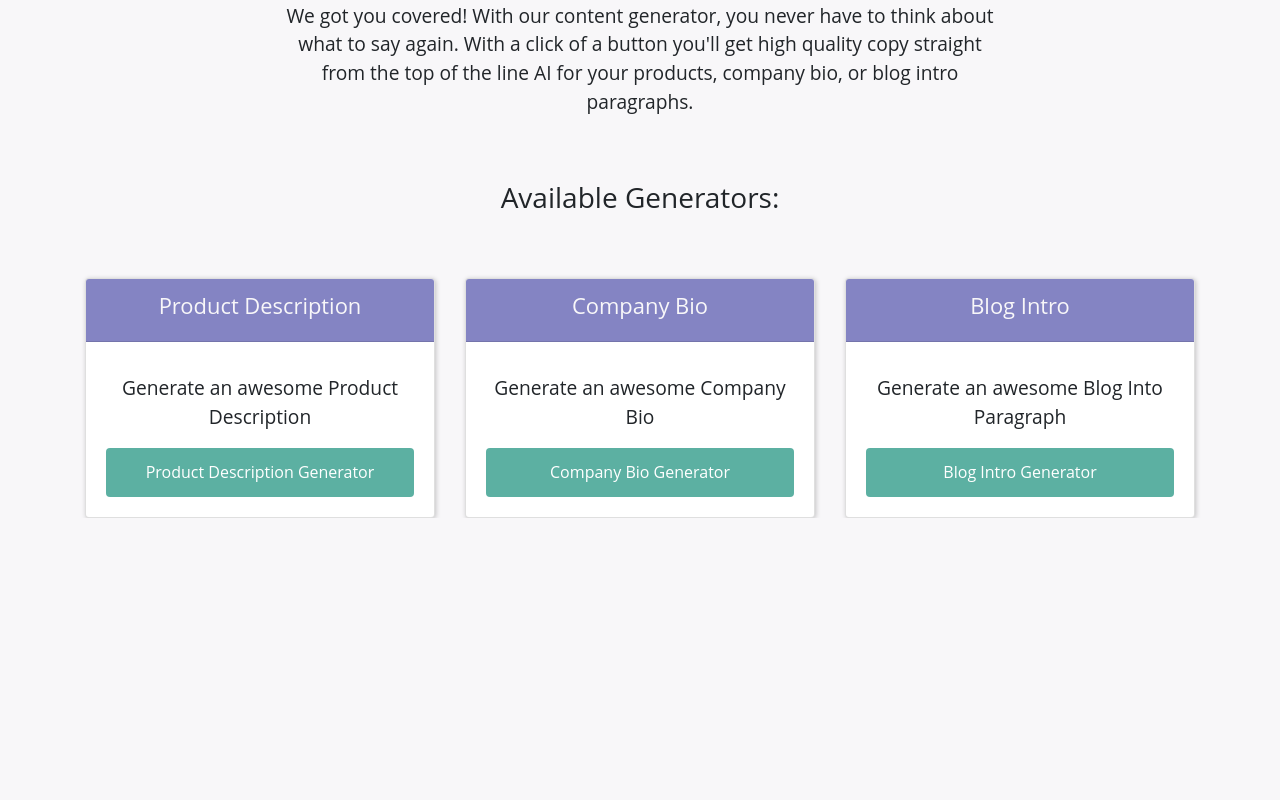
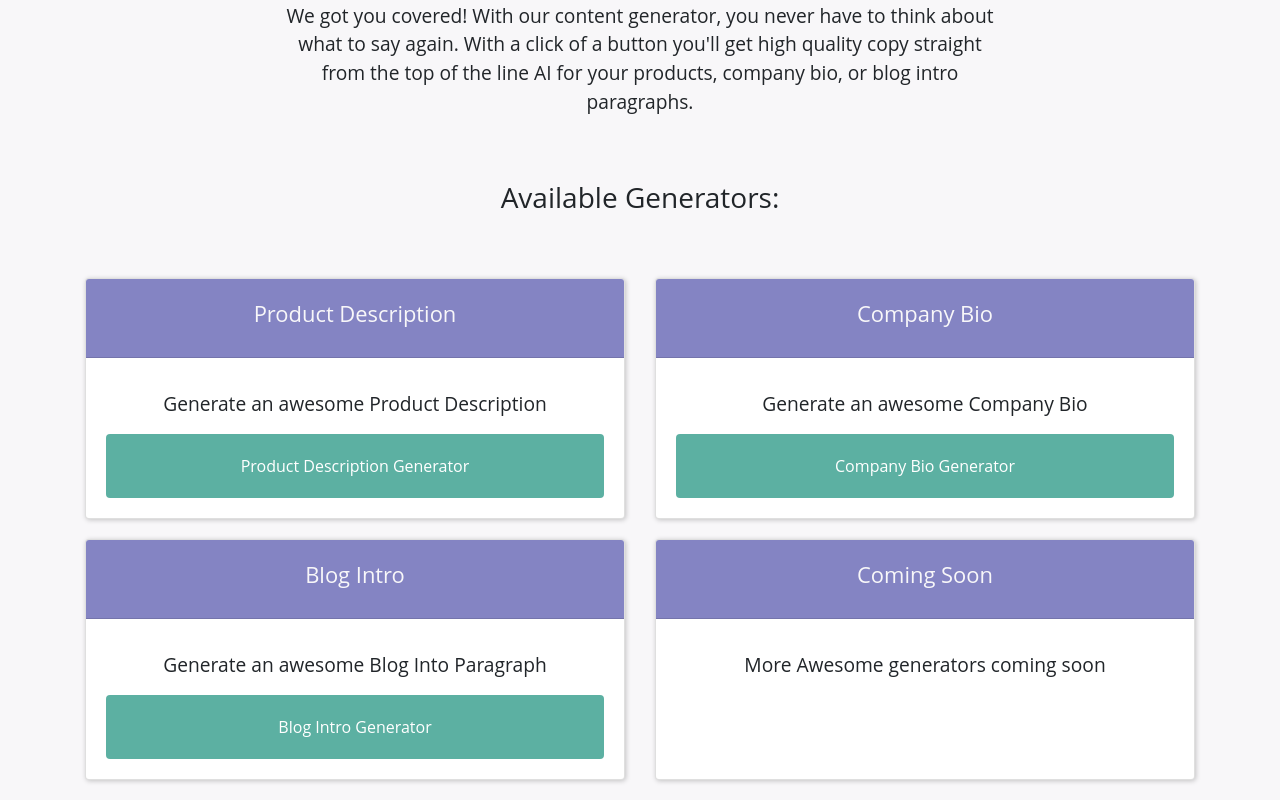
Before and after one commit to ash1eygrace/ai-content, a React (Create React App) app in the folder copyai/: page / in a window 1280 px wide. Shown: the part 363-1163 px from the top of the page. Before the commit the page ends 881 px from the top, so only its background shows below. Built offline with nearby package versions, Linux system fonts and the light colour scheme.

Commit message:
Add margins between cards on homepage

```diff
--- a/copyai/src/App.css
+++ b/copyai/src/App.css
@@ -84,3 +84,6 @@ textarea{
   margin-top: 4rem;
   margin-bottom: 0rem;
 }
+.col-sm-6{
+  margin-bottom: 20px;
+}
--- a/copyai/src/components/Home.js
+++ b/copyai/src/components/Home.js
@@ -14,7 +14,7 @@ class Home extends Component {
                 </Container>
                 <Container>
                 <Row>
-                    <Col>
+                    <Col sm={6}>
                     <Card className="text-center">
                         <Card.Header><h2>Product Description</h2></Card.Header>
                         <Card.Body>
@@ -26,7 +26,7 @@ class Home extends Component {
                         </Card.Body>
                     </Card>
                     </Col>
-                    <Col>
+                    <Col sm={6}>
                     <Card className="text-center">
                         <Card.Header><h2>Company Bio</h2></Card.Header>
                         <Card.Body>
@@ -38,7 +38,7 @@ class Home extends Component {
                         </Card.Body>
                     </Card>
                     </Col>
-                    <Col>
+                    <Col sm={6}>
                     <Card className="text-center">
                         <Card.Header><h2>Blog Intro</h2></Card.Header>
                         <Card.Body>
@@ -46,6 +46,17 @@ class Home extends Component {
                             <Card.Text>
                             <p>Generate an awesome Blog Into Paragraph</p>
                             <Button href="blog-intro">Blog Intro Generator</Button>
+                            </Card.Text>
+                        </Card.Body>
+                    </Card>
+                    </Col>
+                    <Col sm={6}>
+                    <Card className="text-center">
+                        <Card.Header><h2>Coming Soon</h2></Card.Header>
+                        <Card.Body>
+                            <Card.Title></Card.Title>
+                            <Card.Text>
+                            <p>More Awesome generators coming soon</p>
                             </Card.Text>
                         </Card.Body>
                     </Card>
```
